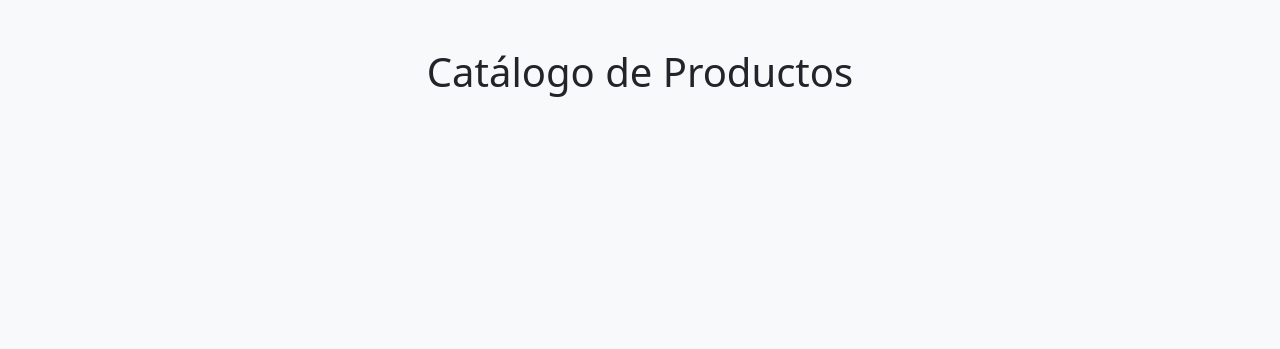
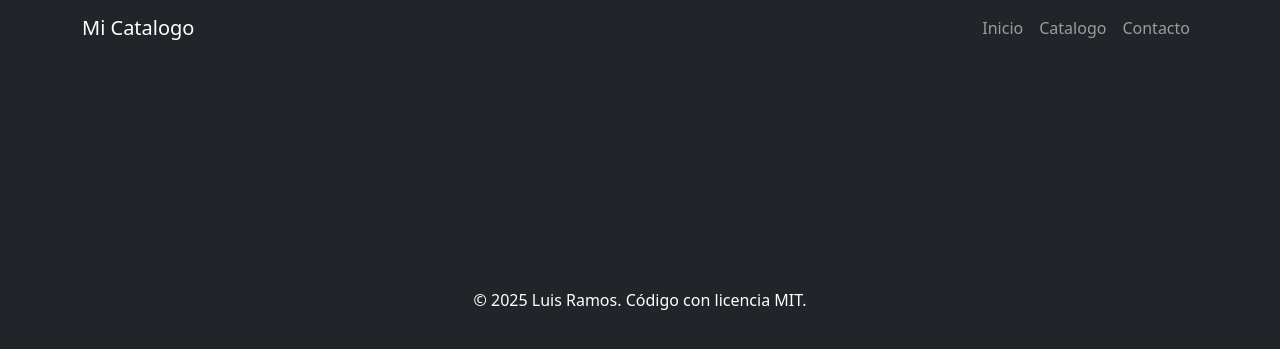
Before and after one commit to luisAngelDev/django-product-catalog, a Django app: page / in a window 1280 px wide. Shown: the top 349 px of the page. Run offline with Django 5.2, Linux system fonts and the light colour scheme; data that the repository does not hold is empty.

Commit message:
feat: agregar agregar base.html y corregir product_list.html

```diff
--- /dev/null
+++ b/catalog/templates/catalog/base.html
@@ -0,0 +1,55 @@
+<!DOCTYPE html>
+<html lang="es">
+<head>
+    <meta charset="UTF-8">
+    <meta name="viewport" content="width=device-width, initial-scale=1.0">
+    <title>
+        {% block title %}
+        Mi Catalogo
+        {% endblock %}
+    </title>
+
+    {% load static %}
+
+    <link rel="stylesheet" href="https://cdn.jsdelivr.net/npm/bootstrap@5.3.3/dist/css/bootstrap.min.css">
+    <link rel="stylesheet" href="https://cdn.jsdelivr.net/npm/bootstrap-icons@1.10.5/font/bootstrap-icons.min.css">
+
+</head>
+<body class="bg-dark">
+
+    <!-- Navbar-->
+    <nav class="navbar navbar-expand-lg navbar-dark bg-dark">
+        <div class="container">
+            <a class="navbar-brand" href="{% url 'product_list' %}">Mi Catalogo</a>
+            <button class="navbar-toggler" type="button" data-bs-toggle="collapse" data-bs-target="#navbarNav">
+                <span class="navbar-toggler-icon"></span>
+            </button>
+            <div class="collapse navbar-collapse" id="navbarNav">
+                <ul class="navbar-nav ms-auto">
+                    <li class="nav-item">
+                        <a class="nav-link" href="#">Inicio</a>
+                    </li>
+                    <li class="nav-item">
+                        <a class="nav-link" href="#services">Catalogo</a>
+                    </li>
+                    <li class="nav-item">
+                        <a class="nav-link" href="#contact">Contacto</a>
+                    </li>
+                </ul>
+            </div>
+        </div>
+    </nav>
+
+    <!-- Contenido dinámico -->
+    {% block content %}
+
+    {% endblock %}
+
+    <!-- Footer-->
+    <footer class="bg-dark text-white text-center py-3 mt-5">
+        <p class="mb-0">&copy; 2025 Luis Ramos. Código con licencia MIT.</p>
+    </footer>
+
+    <script src="https://cdn.jsdelivr.net/npm/bootstrap@5.3.3/dist/js/bootstrap.bundle.min.js"></script>
+</body>
+</html>
--- a/catalog/templates/catalog/product_list.html
+++ b/catalog/templates/catalog/product_list.html
@@ -1,11 +1,12 @@
-<!DOCTYPE html>
-<html lang="es">
-<head>
-    <meta charset="UTF-8">
-    <title>Catálogo de Productos</title>
-    <link rel="stylesheet" href="https://cdn.jsdelivr.net/npm/bootstrap@5.3.3/dist/css/bootstrap.min.css">
-</head>
-<body class="bg-light">
+{% extends 'catalog/base.html' %}
+{% load static %}
+
+{% block title %}
+Inicio
+{% endblock %}
+
+{% block content %}
+
     <div class="container py-5">
         <h1 class="text-center mb-4">Catálogo de Productos</h1>
         <div class="row">
@@ -23,5 +24,6 @@
             {% endfor %}
         </div>
     </div>
-</body>
-</html>
+
+
+{% endblock %}
```
